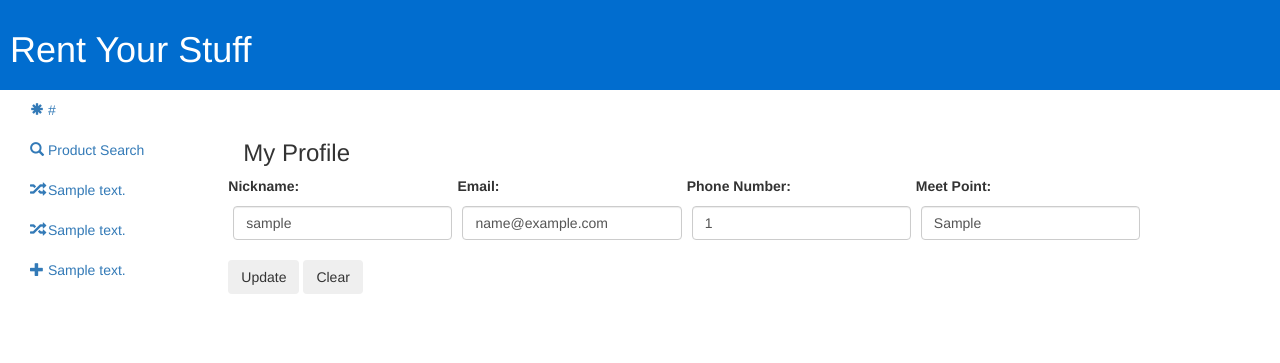
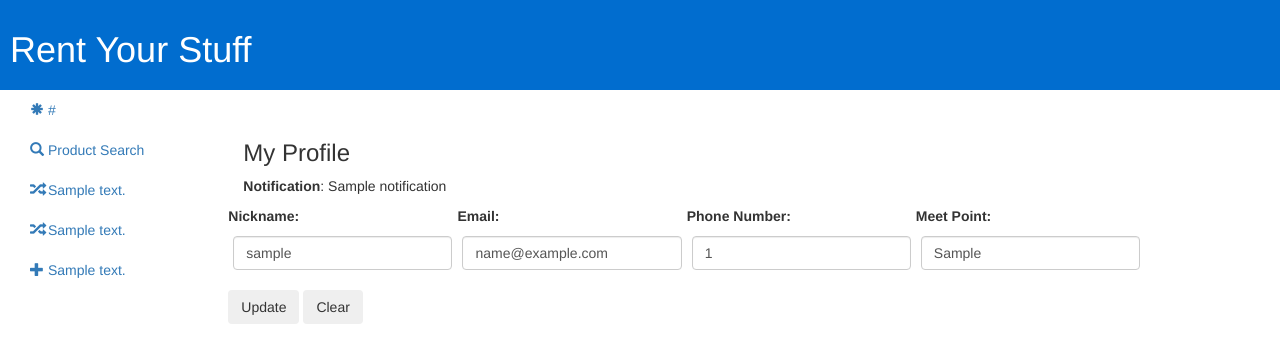
Before and after one commit to Phohawkenics/Rent-Ur-Stuff-2016, a Python web app: template templates/user_profile.html in a window 1280 px wide. Shown: the top 363 px of the page. Run offline with Jinja, Linux system fonts and the light colour scheme; the template is opened without the code that fills it: most values are stand-ins (such as "Sample title", 1, 10 or a date in 2020).

Commit message:
Linked from end of user profile to controller

```diff
--- a/handlers.py
+++ b/handlers.py
@@ -123,8 +123,8 @@ class CreateReviewHandler(BaseHandler):
     params = {
         'pid': '',
         'pname': '',
-        'comment': 'this is a great product',
-        'rating': '5',
+        'comment': '',
+        'rating': '',
         'category': ''
     }
     for k, v in params.iteritems():
--- a/templates/user_profile.html
+++ b/templates/user_profile.html
@@ -5,11 +5,14 @@
 
 {% block content %}
     <h3>My Profile</h3>
+    {% if notification %}
+   		<p><b>Notification</b>: {{notification}}</p>
+   	{% endif %}
     {% if error_message %}
       <p><b>Error</b>: {{error_message}}</p>
     {% endif %}
     <div class="row">
-		<form class="form-horizontal" action="/admin/update_profile" method="post">
+		<form class="form-horizontal" action="/admin/user_profile" method="post">
 			<div class="form-group col-sm-6 col-md-4  col-lg-3">
 				<label for="nickname">Nickname:</label>
 				<div class="input">
@@ -35,7 +38,7 @@
 				</div>
 			</div>
 			<div class="actions form-group col-sm-12 col-md-12 col-lg-12">
-					<input class="btn primary" id="subreview" name="subreview" type="submit" value="Update"/>
+					<input class="btn primary" type="submit" value="Update"/>
 					<input type="reset" class="btn primary"  name="reviewreset" value="Clear"/>
 			</div>
 		</form>
```
